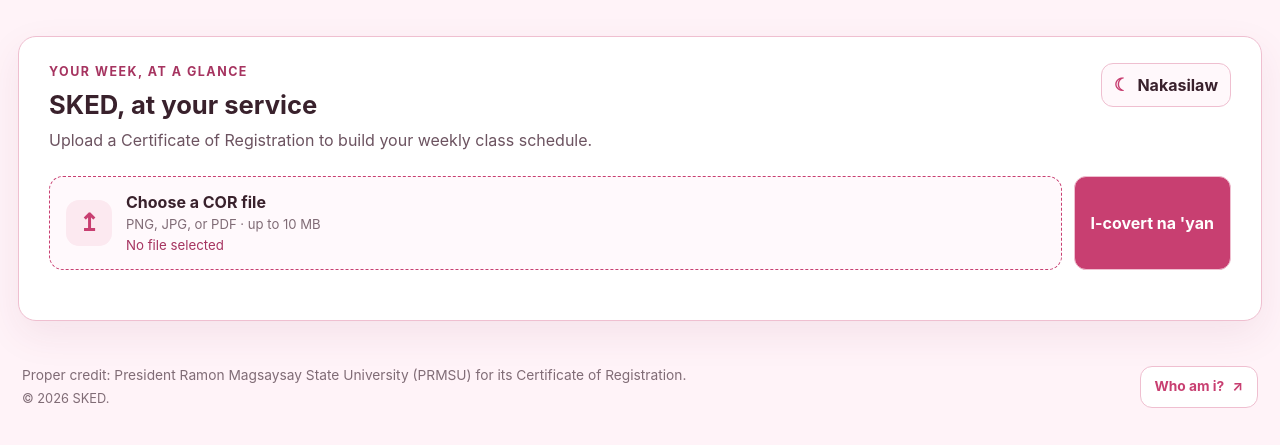
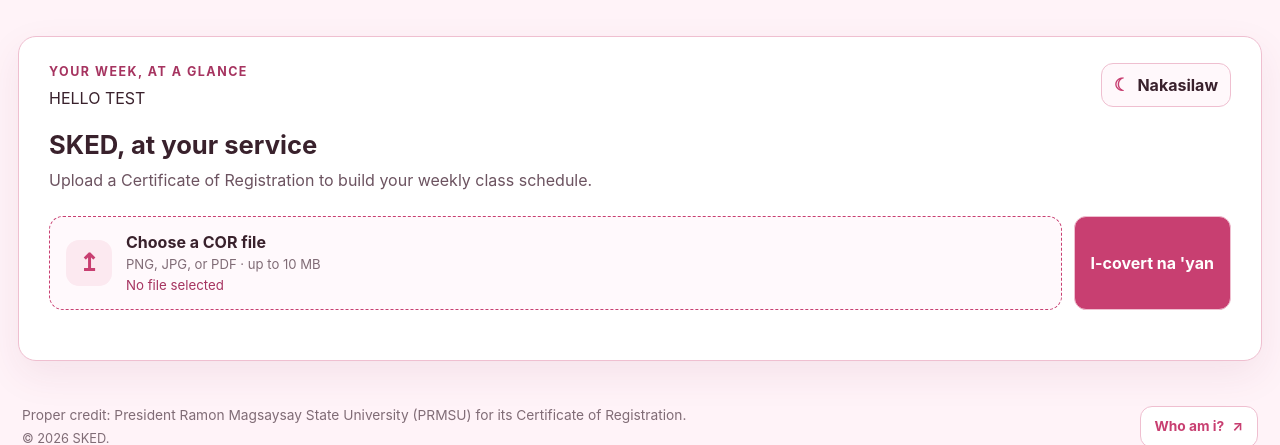
Before and after one commit to laudotdev/schedule-maker, a Python web app: template templates/index.html in a window 1280 px wide. Shown: the top 445 px of the page. Run offline with Jinja, Linux system fonts and the light colour scheme; the template is opened without the code that fills it, so the values that code supplies are empty.

Commit message:
test debug

```diff
--- a/templates/index.html
+++ b/templates/index.html
@@ -17,6 +17,7 @@
         <div class="upload-heading">
           <div class="intro">
             <p class="eyebrow">Your week, at a glance</p>
+            <p>HELLO TEST</p>
             <h1 id="page-title">SKED, at your service</h1>
             <p class="subtitle">Upload a Certificate of Registration to build your weekly class schedule.</p>
           </div>
```
